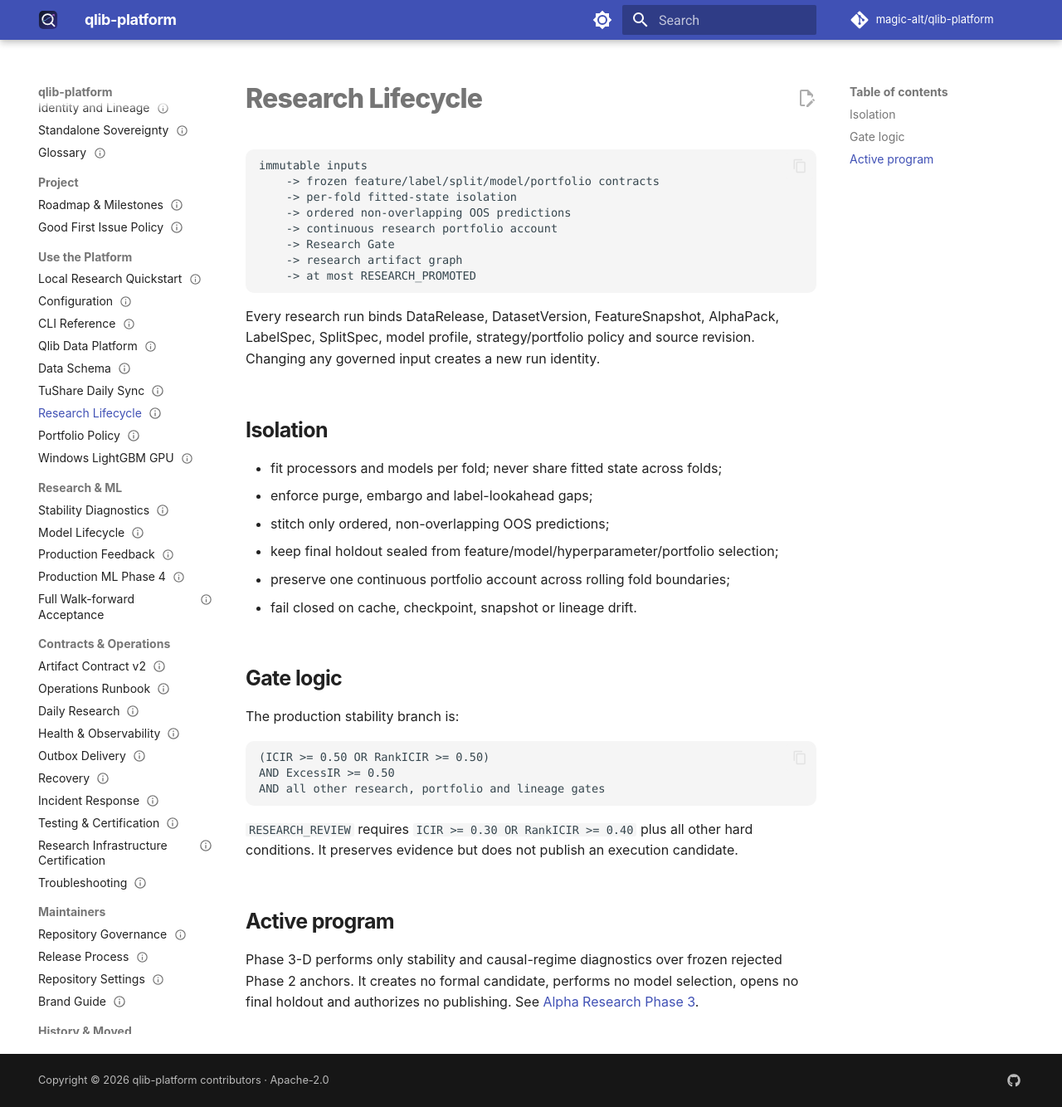
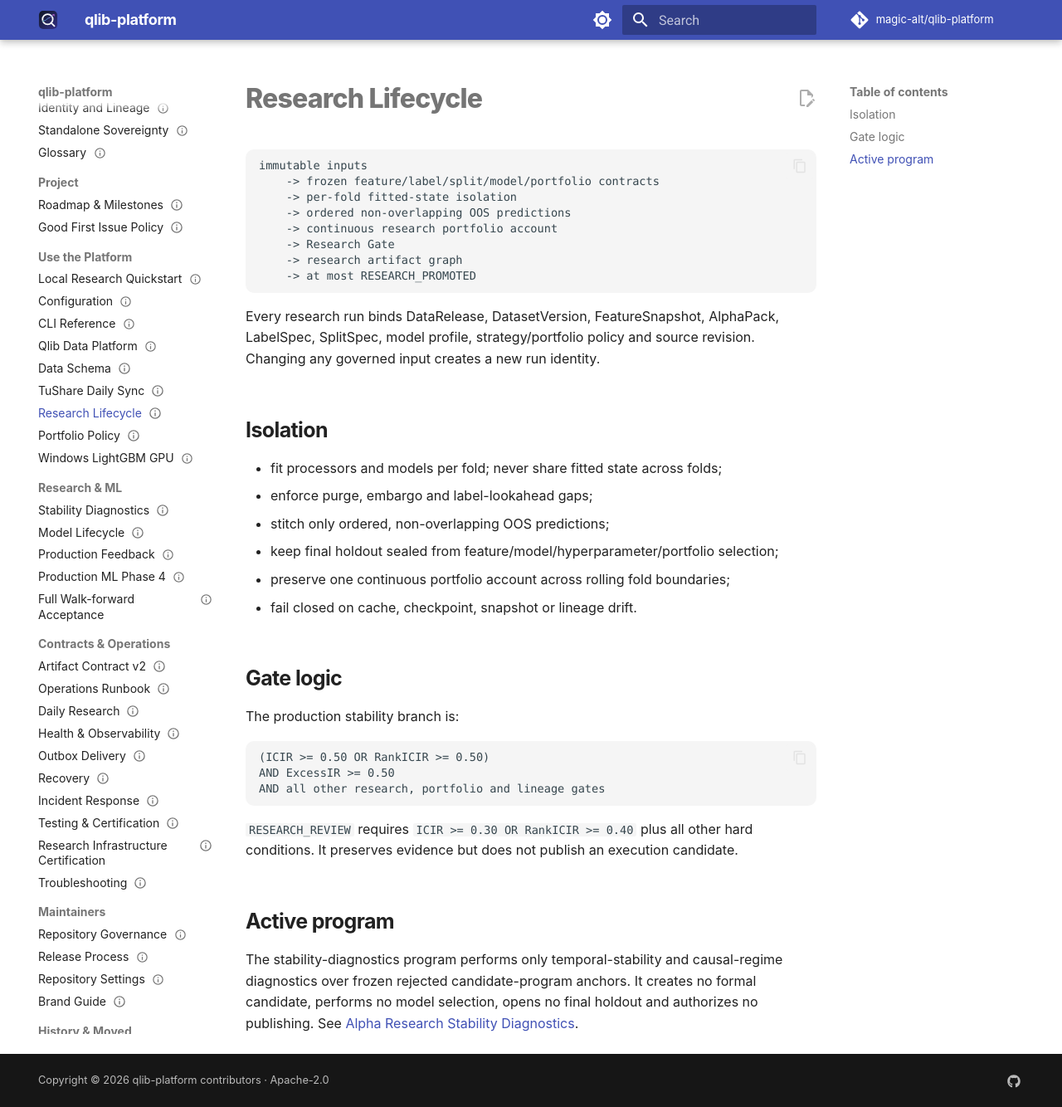
Before and after one commit to magic-alt/qlib-platform, an MkDocs documentation site: the page built from docs/research_lifecycle.md, in a window 1280 px wide and 1334 px high. Shown: the whole window at 83% size. Built offline with MkDocs 1.6.1 and Material for MkDocs 9.7.7, drawn with Linux system fonts in a browser that asks for light colours; comment, search, counter and statistics services are not loaded.

Commit message:
docs: describe active stability program by responsibility

```diff
--- a/docs/research_lifecycle.md
+++ b/docs/research_lifecycle.md
@@ -46,6 +46,7 @@ It preserves evidence but does not publish an execution candidate.
 
 ## Active program
 
-Phase 3-D performs only stability and causal-regime diagnostics over frozen rejected Phase 2 anchors.
-It creates no formal candidate, performs no model selection, opens no final holdout and authorizes no
-publishing. See [Alpha Research Phase 3](alpha_research_phase_3.md).
+The stability-diagnostics program performs only temporal-stability and causal-regime diagnostics over
+frozen rejected candidate-program anchors. It creates no formal candidate, performs no model selection,
+opens no final holdout and authorizes no publishing. See
+[Alpha Research Stability Diagnostics](alpha_research_stability.md).
```
